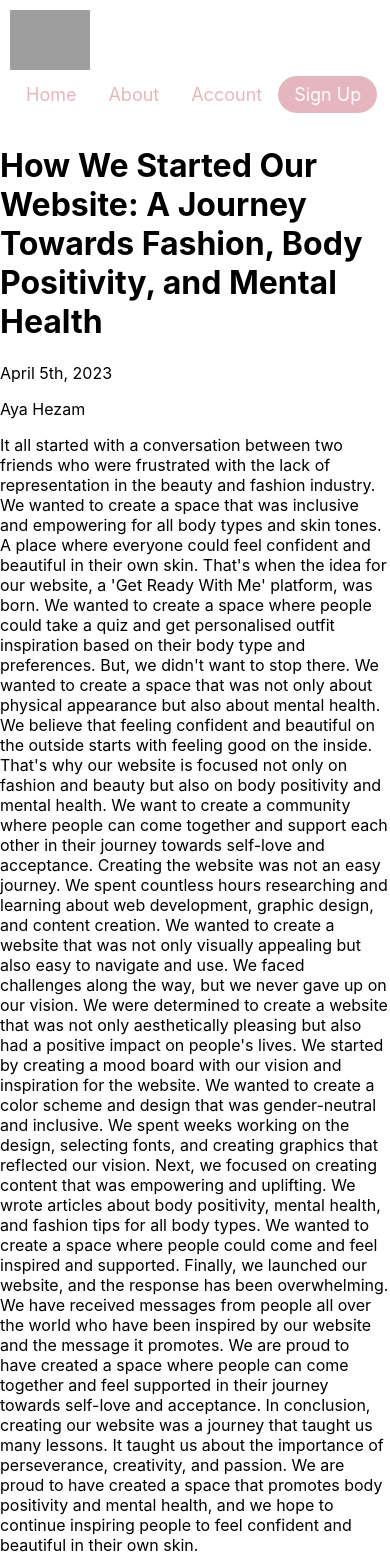
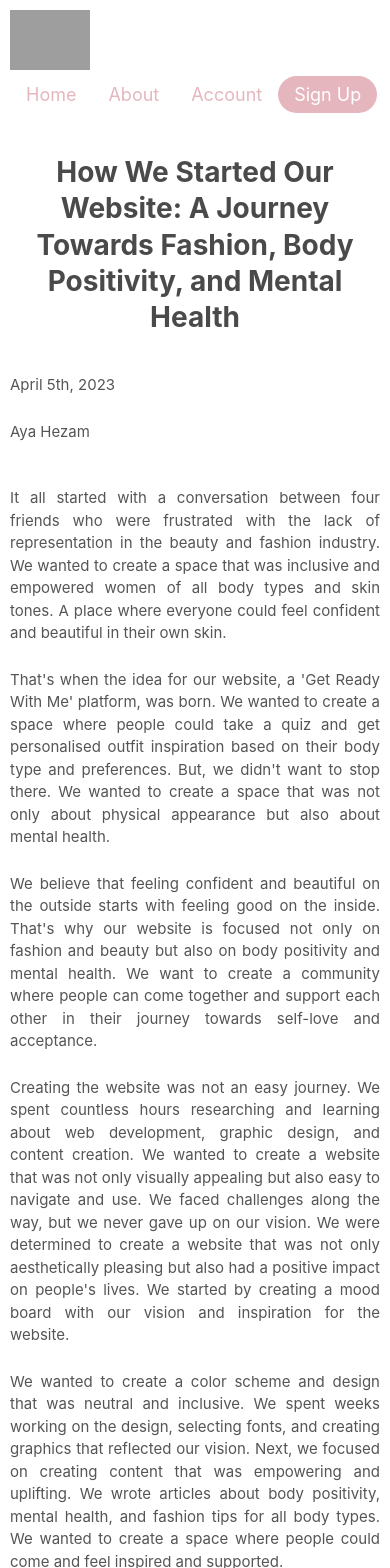
Before and after one commit to samra-a/Capstone_Project_GRWM, a React (Create React App) app in the folder grwm_interface/: page /about in a window 390 px wide. Shown: the top 1568 px of the page. Built offline with nearby package versions, Linux system fonts and the light colour scheme; no server answers; grey boxes are pictures that could not be loaded.

Commit message:
sign in up forms linked and cdd

```diff
--- a/grwm_interface/src/App.css
+++ b/grwm_interface/src/App.css
@@ -1,7 +1,4 @@
 /* _____________HEADER______________ */
-
-/*  want to add burger menu and sticky header property if have time */
-
 .header {
   /* style header */
   display: flex;
@@ -71,6 +68,59 @@
     margin: 5px 0;
   }
 }
+
+
+
+
+
+
+
+
+/* _______________SIGN IN AND SIGN UP___________________ */
+.sign-form {
+  /* stlye form */
+  display: flex;
+  flex-direction: column;
+  justify-content: center;
+  align-items: center;
+  padding: 90px;
+  color: #4a4a4a;
+}
+
+label {
+  /* format input boxes */
+  display: flex;
+  flex-direction: column;
+  margin: 10px 0;
+}
+
+input {
+  /* style input boxes */
+  padding: 5px;
+  border: 1px solid #4a4a4a;
+  border-radius: 5px;
+}
+
+button {
+  /* button stlye */
+  background-color: #ffb972;
+  color: white;
+  border: none;
+  padding: 10px 20px;
+  border-radius: 5px;
+  margin-top: 10px;
+}
+
+button:hover {
+  /* button hover */
+  background-color: #ffa447;
+}
+
+
+
+
+
+
 
 
 
@@ -177,6 +227,10 @@
   color: rgb(230, 182, 191);
 }
 
+.card ul li a svg :hover {
+  color: rgb(231, 133, 151);
+}
+
 /* Responsive design */
 @media screen and (min-width: 768px) {
   .cards {
@@ -194,6 +248,65 @@
   }
 }
 
+
+
+
+
+
+
+
+/* ____________ABOUT_______________ */
+.about {
+  max-width: 800px;
+  margin: 0 auto;
+  padding: 20px;
+  display: flex;
+  flex-direction: column;
+  align-items: center;
+}
+
+.about > div {
+  width: 100%;
+  margin-bottom: 20px;
+}
+
+.about h1 {
+  /* style title */
+  font-size: 36px;
+  line-height: 1.3;
+  text-align: center;
+  color: #4a4a4a;
+}
+
+.about p {
+  /* style paragraphs */
+  margin: 0;
+  font-size: 17px;
+  line-height: 1.5;
+  color: #555;
+  margin-bottom: 1.5rem;
+}
+
+.about div:last-child p {
+  text-align: justify;
+}
+
+/* responsiveness */
+@media screen and (max-width: 768px) {
+  .about {
+    padding: 10px;
+  }
+
+  .about h1 {
+    font-size: 28px;
+    line-height: 1.3;
+  }
+
+  .about p {
+    font-size: 15px;
+    line-height: 1.5;
+  }
+}
 
 
 
--- a/grwm_interface/src/components/AboutSection.js
+++ b/grwm_interface/src/components/AboutSection.js
@@ -15,46 +15,68 @@ const AboutSection = () => {
 
       <div>
         <p>
-          It all started with a conversation between two friends who were
+          It all started with a conversation between four friends who were
           frustrated with the lack of representation in the beauty and fashion
-          industry. We wanted to create a space that was inclusive and
-          empowering for all body types and skin tones. A place where everyone
-          could feel confident and beautiful in their own skin. That's when the
-          idea for our website, a 'Get Ready With Me' platform, was born. We
-          wanted to create a space where people could take a quiz and get
-          personalised outfit inspiration based on their body type and
+          industry. We wanted to create a space that was inclusive and empowered
+          women of all body types and skin tones. A place where everyone could
+          feel confident and beautiful in their own skin.
+        </p>
+
+        <p>
+          That's when the idea for our website, a 'Get Ready With Me' platform,
+          was born. We wanted to create a space where people could take a quiz
+          and get personalised outfit inspiration based on their body type and
           preferences. But, we didn't want to stop there. We wanted to create a
           space that was not only about physical appearance but also about
-          mental health. We believe that feeling confident and beautiful on the
-          outside starts with feeling good on the inside. That's why our website
-          is focused not only on fashion and beauty but also on body positivity
-          and mental health. We want to create a community where people can come
-          together and support each other in their journey towards self-love and
-          acceptance. Creating the website was not an easy journey. We spent
-          countless hours researching and learning about web development,
-          graphic design, and content creation. We wanted to create a website
-          that was not only visually appealing but also easy to navigate and
-          use. We faced challenges along the way, but we never gave up on our
-          vision. We were determined to create a website that was not only
-          aesthetically pleasing but also had a positive impact on people's
-          lives. We started by creating a mood board with our vision and
-          inspiration for the website. We wanted to create a color scheme and
-          design that was gender-neutral and inclusive. We spent weeks working
-          on the design, selecting fonts, and creating graphics that reflected
-          our vision. Next, we focused on creating content that was empowering
-          and uplifting. We wrote articles about body positivity, mental health,
-          and fashion tips for all body types. We wanted to create a space where
-          people could come and feel inspired and supported. Finally, we
-          launched our website, and the response has been overwhelming. We have
-          received messages from people all over the world who have been
-          inspired by our website and the message it promotes. We are proud to
-          have created a space where people can come together and feel supported
-          in their journey towards self-love and acceptance. In conclusion,
-          creating our website was a journey that taught us many lessons. It
-          taught us about the importance of perseverance, creativity, and
-          passion. We are proud to have created a space that promotes body
-          positivity and mental health, and we hope to continue inspiring people
-          to feel confident and beautiful in their own skin.
+          mental health.
+        </p>
+
+        <p>
+          We believe that feeling confident and beautiful on the outside starts
+          with feeling good on the inside. That's why our website is focused not
+          only on fashion and beauty but also on body positivity and mental
+          health. We want to create a community where people can come together
+          and support each other in their journey towards self-love and
+          acceptance.
+        </p>
+
+        <p>
+          Creating the website was not an easy journey. We spent countless hours
+          researching and learning about web development, graphic design, and
+          content creation. We wanted to create a website that was not only
+          visually appealing but also easy to navigate and use. We faced
+          challenges along the way, but we never gave up on our vision. We were
+          determined to create a website that was not only aesthetically
+          pleasing but also had a positive impact on people's lives. We started
+          by creating a mood board with our vision and inspiration for the
+          website.
+        </p>
+
+        <p>
+          We wanted to create a color scheme and design that was neutral and
+          inclusive. We spent weeks working on the design, selecting fonts, and
+          creating graphics that reflected our vision. Next, we focused on
+          creating content that was empowering and uplifting. We wrote articles
+          about body positivity, mental health, and fashion tips for all body
+          types. We wanted to create a space where people could come and feel
+          inspired and supported.
+        </p>
+
+        <p>
+          Finally, we launched our website, and the response has been
+          overwhelming. We have received messages from people all over the world
+          who have been inspired by our website and the message it promotes. We
+          are proud to have created a space where people can come together and
+          feel supported in their journey towards self-love and acceptance. In
+          conclusion, creating our website was a journey that taught us many
+          lessons. It taught us about the importance of perseverance,
+          creativity, and passion.
+        </p>
+
+        <p>
+          We are proud to have created a space that promotes body positivity and
+          mental health, and we hope to continue inspiring women to feel
+          confident and beautiful in their own skin.
         </p>
       </div>
     </div>
--- a/grwm_interface/src/components/SignInForm.js
+++ b/grwm_interface/src/components/SignInForm.js
@@ -1,3 +1,4 @@
+import { useState } from "react";
 
 const SignInForm = () => {
   const [email, setEmail] = useState("");
@@ -5,24 +6,31 @@ const SignInForm = () => {
 
   const handleEmailChange = (event) => {
     setEmail(event.target.value);
-    }
+  };
 
   const handlePasswordChange = (event) => {
     setPassword(event.target.value);
-    }
+  };
 
   const handleSubmit = (event) => {
     event.preventDefault();
-    }
+  };
 
   return (
-        <div className="sign-in-form">
+    <div className="sign-form">
+      <h2>Sign In</h2>
       <form onSubmit={handleSubmit}>
-                <label>Email: <input type="text" value={email} onChange={handleEmailChange}/></label>
-                <label>Password: <input type="text" value={password} onChange={handlePasswordChange}/></label>
+        <label>
+          Email:{" "}
+          <input type="text" value={email} onChange={handleEmailChange}/>
+        </label>
+        <label>
+          Password:{" "}
+          <input type="text" value={password} onChange={handlePasswordChange} />
+        </label>
         <button type="submit">Sign In</button>
       </form>
     </div>
   );
-}
+};
 export default SignInForm;
--- a/grwm_interface/src/components/SignUpForm.js
+++ b/grwm_interface/src/components/SignUpForm.js
@@ -3,31 +3,33 @@ import { useState } from "react";
 const SignUpForm = (saveUser) => {
   const [user, setUser] = useState({
     name: "",
-    email:""
-})
+    email: ""
+  });
 
   const handleUserChange = (event) => {
-    setUser(event.target.value);
+    setUser({ ...user, email: event.target.value });
   };
 
   const handlePasswordChange = (event) => {
-    setPassword(event.target.value);
+    setUser({ ...user, password: event.target.value });
   };
 
   const handleSubmit = (event) => {
     event.preventDefault();
+    saveUser(user);
   };
 
   return (
-    <div className="sign-up-form">
+    <div className="sign-form">
+      <h2>Sign Up</h2>
       <form onSubmit={handleSubmit}>
         <label>
           Email:{" "}
-          <input type="text" value={text} onChange={handleUserChange} />
+          <input type="text" value={user.email} onChange={handleUserChange} />
         </label>
         <label>
           Password:{" "}
-          <input type="text" value={password} onChange={handlePasswordChange} />
+          <input type="text" value={user.password} onChange={handlePasswordChange} />
         </label>
         <button type="submit">Sign Up</button>
       </form>
--- a/grwm_interface/src/containers/GrwmContainer.js
+++ b/grwm_interface/src/containers/GrwmContainer.js
@@ -156,6 +156,34 @@ const GrwmContainer = () => {
           path: "/about",
           element: <AboutSection />,
         },
+
+        {
+          path: "/",
+          element: (
+            <>
+              <BlogSection />
+              <MeetTeam />
+            </>
+          ),
+        },
+        {
+          path: "/register",
+          element: <Register />,
+        },
+
+        {
+          path: "/",
+          element: (
+            <>
+              <BlogSection />
+              <MeetTeam />
+            </>
+          ),
+        },
+        {
+          path: "/signIn",
+          element: <SignIn />,
+        },
       ],
     },
   ]);
--- a/grwm_interface/src/pages/Register.js
+++ b/grwm_interface/src/pages/Register.js
@@ -1,6 +1,8 @@
+import SignUpForm from "../components/SignUpForm";
+
 function Register() {
     return (
-      <> </>
+      <SignUpForm/>
     );
   }
 
--- a/grwm_interface/src/pages/SignIn.js
+++ b/grwm_interface/src/pages/SignIn.js
@@ -1,6 +1,8 @@
+import SignInForm from "../components/SignInForm";
+
 function SignIn() {
     return (
-      <> </>
+      <SignInForm />
     );
   }
 
```
Lines whose indentation alone changed are shown as unchanged.
